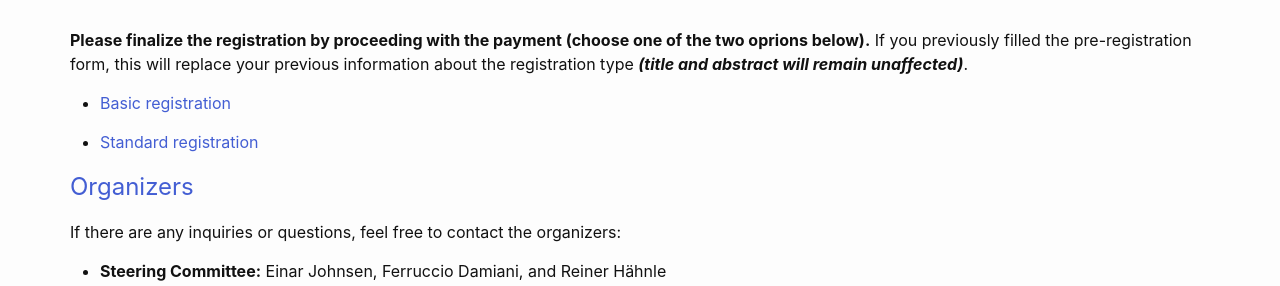
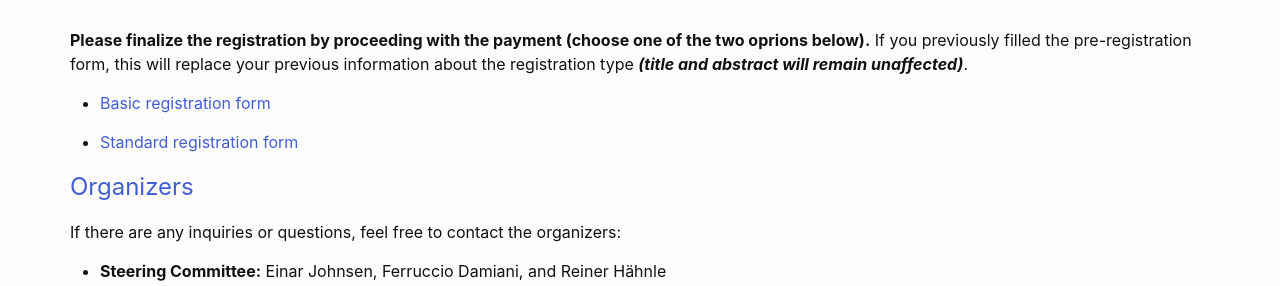
Before and after one commit to apm-workshop/at-etaps2026, a Jekyll site: the page built from _pages/index.md, in a window 1280 px wide. Shown: the part 1811-2097 px from the top of the page. Built offline with Jekyll 4.4.1, drawn with Linux system fonts in a browser that asks for light colours.

Commit message:
Update index.md

```diff
--- a/_pages/index.md
+++ b/_pages/index.md
@@ -89,9 +89,9 @@ The registration options are listed below:
 <b>Please finalize the registration by proceeding with the payment (choose one of the two oprions below).</b> If you previously filled the pre-registration form, this will replace your previous information about the registration type <i><b>(title and abstract will remain unaffected)</b></i>.
 
 
-- [Basic registration](https://ticket.synesthesia.it/synesthesia/etaps-2026/redeem?voucher=APMWORKSHOPBASIC)
+- [Basic registration form](https://ticket.synesthesia.it/synesthesia/etaps-2026/redeem?voucher=APMWORKSHOPBASIC)
 
-- [Standard registration](https://ticket.synesthesia.it/synesthesia/etaps-2026/redeem?voucher=APMWORKSHOPSTANDARD)
+- [Standard registration form](https://ticket.synesthesia.it/synesthesia/etaps-2026/redeem?voucher=APMWORKSHOPSTANDARD)
 
 <!--
 ## Venue
```
